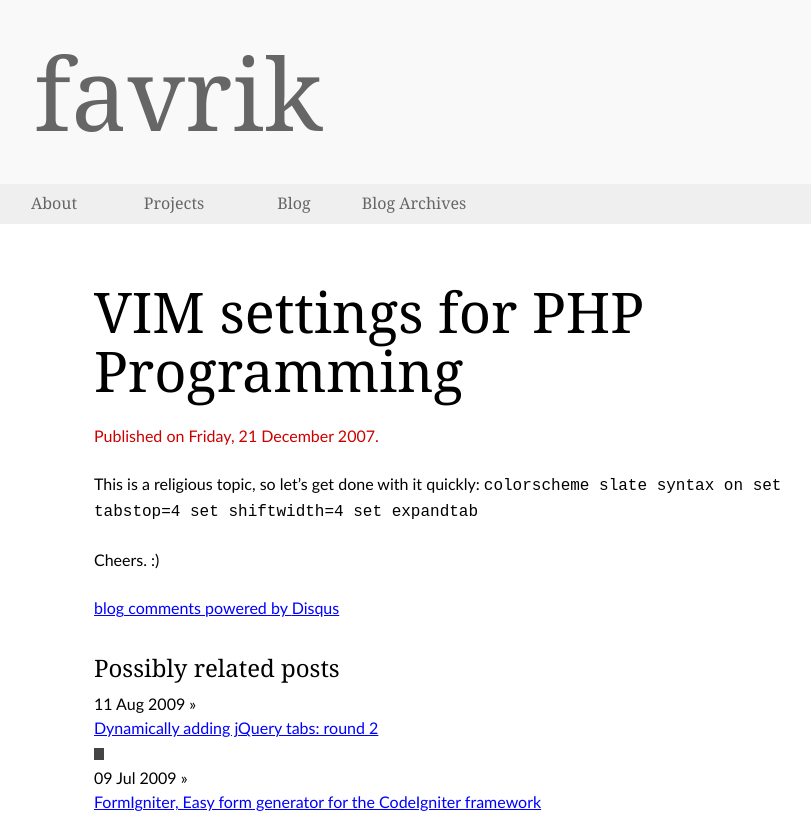
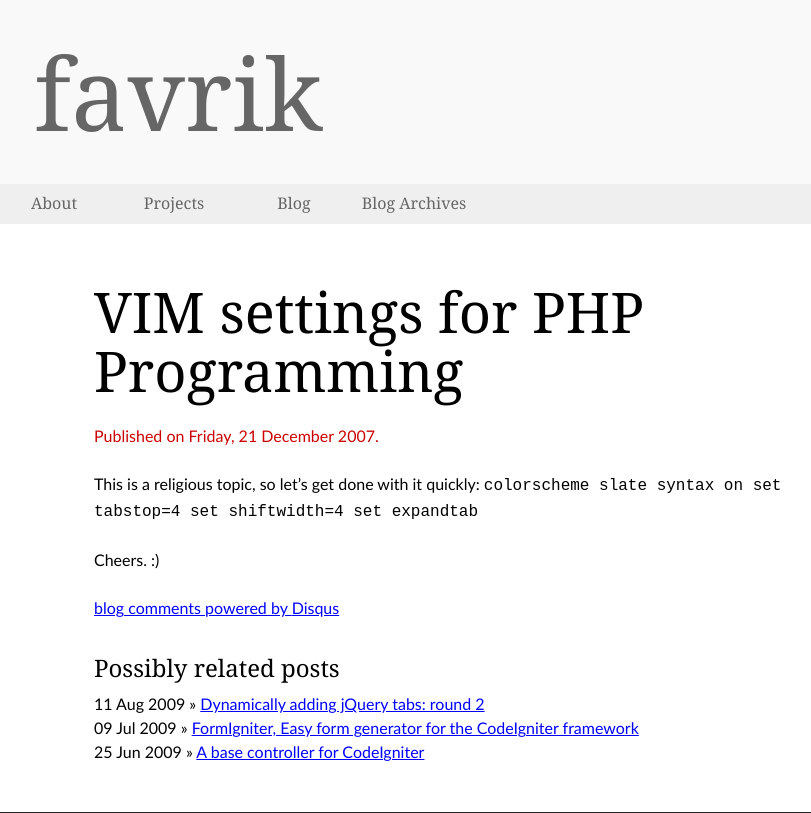
Before and after one commit to favrik/favrik.com, a Jekyll site: the page built from _posts/php/2007-12-21-vim-settings-for-php-programming.markdown, in a window 1280 px wide. Shown: the top 813 px of the page, without its empty margins (166-977 px from the left). Built offline with Jekyll 4.4.1, drawn with Linux system fonts in a browser that asks for light colours; Markdown is read by kramdown in place of the engine named in the settings; comment, search, counter and statistics services are not loaded; grey boxes are pictures that could not be loaded.

Commit message:
Change format of related post list.

```diff
--- a/_layouts/post.html
+++ b/_layouts/post.html
@@ -10,13 +10,13 @@ layout: blog
 <p><a href="http://disqus.com">blog comments powered by <span class="logo-disqus" style="font-size: 100%">Disqus</span></a></p>
 
   <h3>Possibly related posts</h3>
-  <dl class="posts clearfix">
+  <ul class="">
     {% for post in site.related_posts limit:3 %}
-      <dt>{{ post.date | date_to_string }} &raquo;</dt>
+      <li>{{ post.date | date_to_string }} &raquo;
 
-      <dd><a href="{{ post.id }}/">{{ post.title }}</a>
+      <a href="{{ post.id }}/">{{ post.title }}</a>
 
         <em> <a href="http://www.google.com/search?q={{ post.topics }}+site%3Ablog.favrik.com">{{ post.topics }}</a> </em>
-      </dd>
+        </li>
     {% endfor %}
-  </dl>
+  </ul>
```
